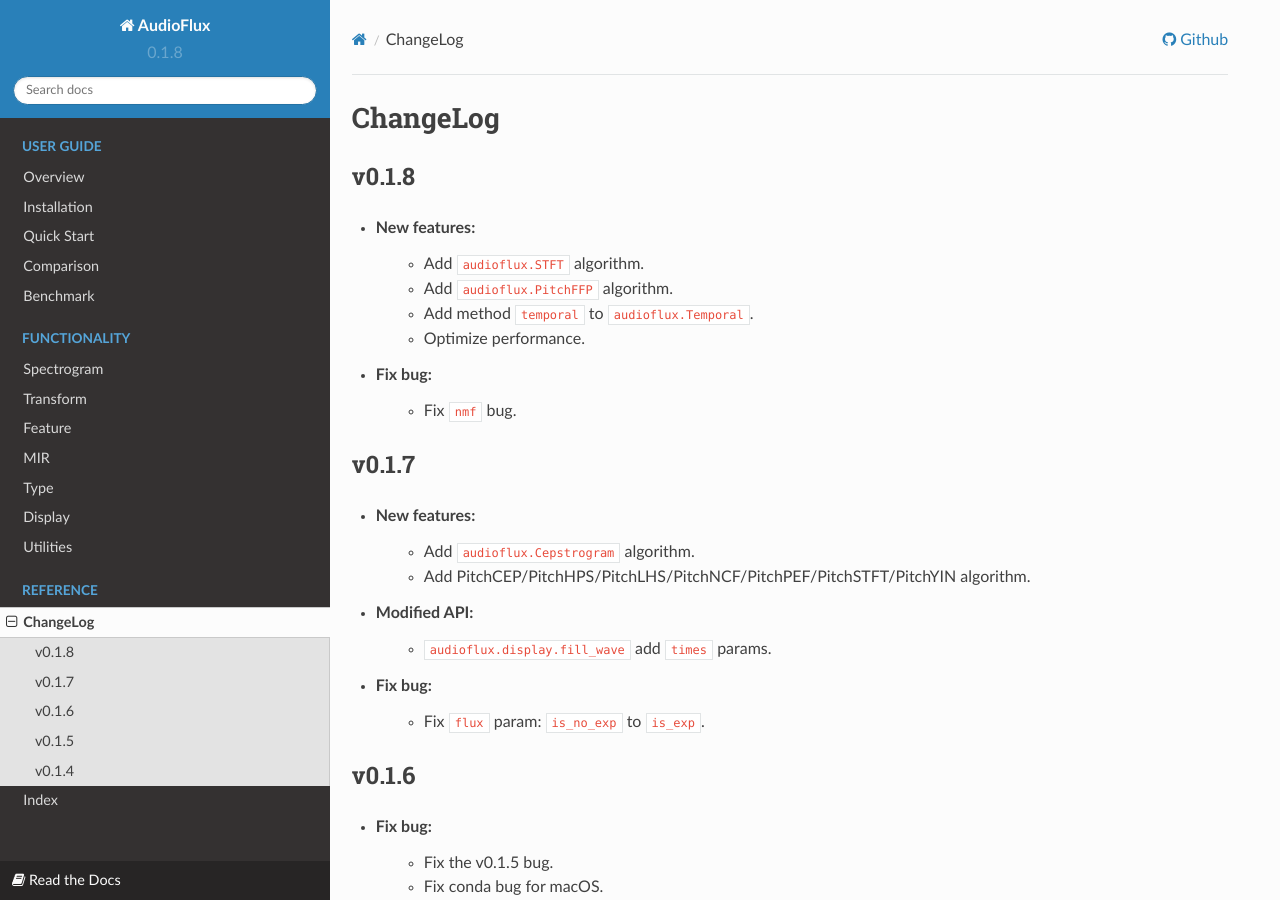
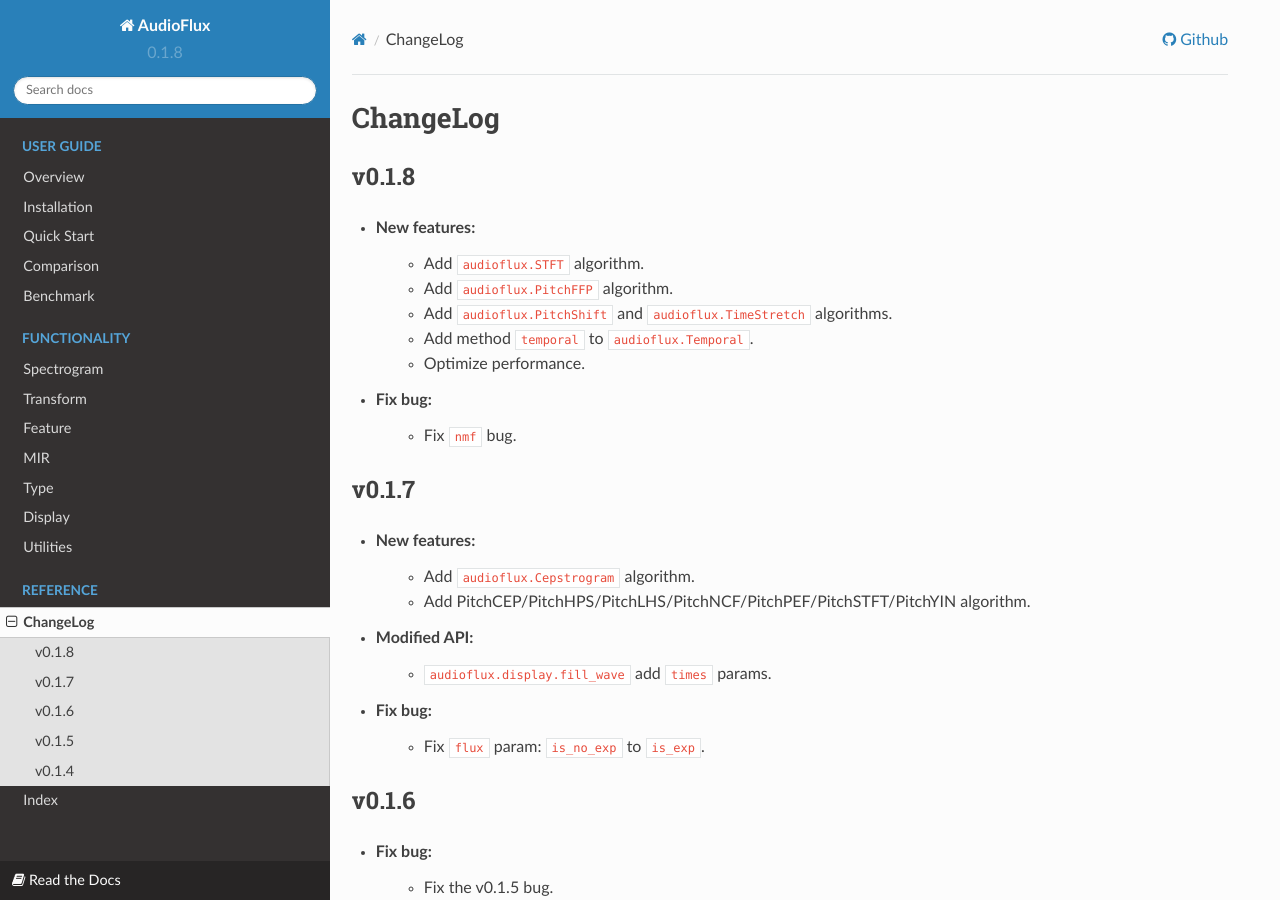
Before and after one commit to libAudioFlux/audioFlux, a Sphinx documentation site: the page built from docs/changelog.rst, in a window 1280 px wide and 900 px high. Built offline with Sphinx 7.4.7 and the Read the Docs theme 2.0.0, drawn with Linux system fonts in a browser that asks for light colours; cross-references to code outside the pages are shown as plain code; the version number is read from the project's files by our own code.

Commit message:
update doc

```diff
--- a/docs/changelog.rst
+++ b/docs/changelog.rst
@@ -5,6 +5,7 @@
 * New features:
     * Add `audioflux.STFT` algorithm.
     * Add `audioflux.PitchFFP` algorithm.
+    * Add `audioflux.PitchShift` and `audioflux.TimeStretch` algorithms.
     * Add method `temporal` to `audioflux.Temporal`.
     * Optimize performance.
 * Fix bug:
```
